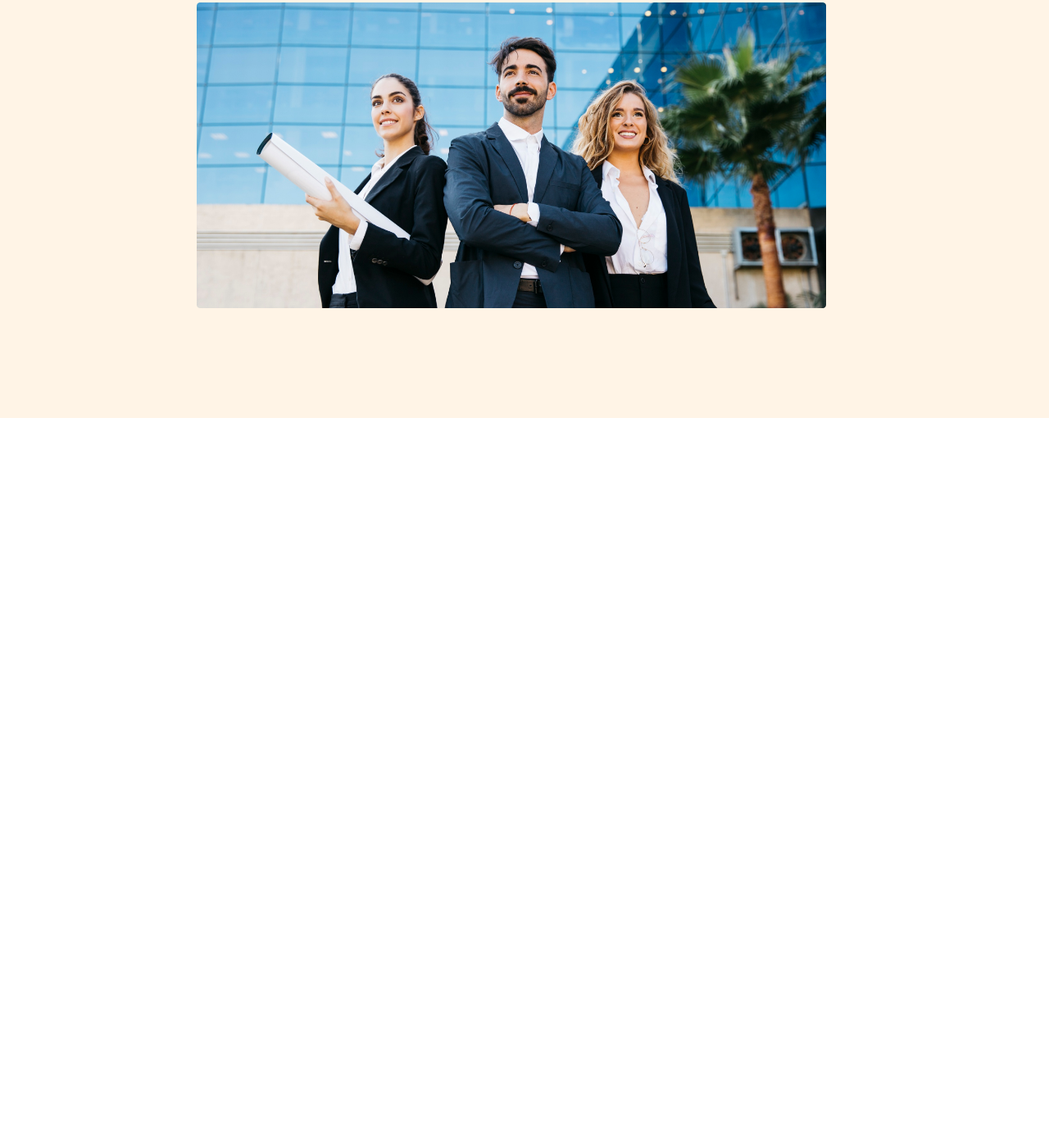
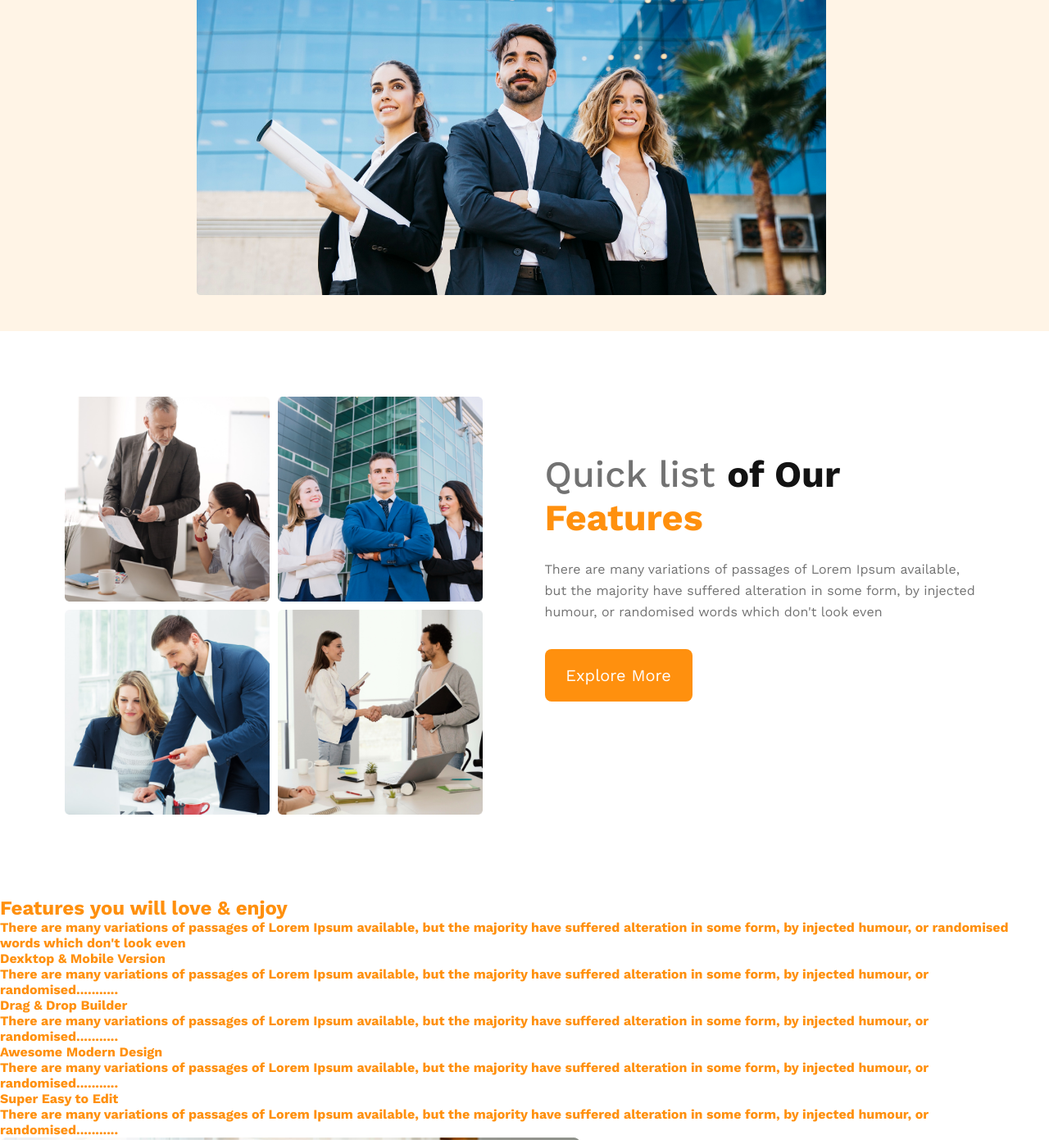
Before and after one commit to Tuhin-Reza/g3-architects-website-responsive-, a plain HTML site: page index.html in a window 1280 px wide. Shown: the part 546-1937 px from the top of the page at 82% size. Before the commit the page ends 1056 px from the top, so only its background shows below. Drawn offline with nearby package versions, Linux system fonts and the light colour scheme.

Commit message:
feture-team done

```diff
--- a/index.html
+++ b/index.html
@@ -37,6 +37,45 @@
         </div>
     </header>
     <main>
+        <section class="feature-team-container">
+            <div class="feature-team-img">
+                <img src="./images/team1.png" alt="">
+                <img src="./images/team2.png" alt="">
+                <img src="./images/team3.png" alt="">
+                <img src="./images/team4.png" alt="">
+            </div>
+            <div class="feature-team-content">
+               <h3>Quick list <span class="of_our">of Our</span> <br><span class="feature">Features</span></h3>
+               <p>There are many variations of passages of Lorem Ipsum available,<br> but the majority have suffered alteration in some form, by injected <br>humour, or randomised words which don't look even</p>
+               <button>Explore More</button>
+            </div>
+        </section>
+
+        <section class="feature">
+            <div class="feature-left">
+                <h1>Features you will love & enjoy</h1>
+                <p>There are many variations of passages of Lorem Ipsum available, but the majority have suffered alteration in some form, by injected humour, or randomised words which don't look even</p>
+                <div class="card">
+                    <h4>Dexktop & Mobile Version</h4>
+                    <p>There are many variations of passages of Lorem Ipsum available, but the majority have suffered alteration in some form, by injected humour, or randomised...........</p>
+                </div>
+                <div class="card">
+                    <h4>Drag & Drop Builder</h4>
+                    <p>There are many variations of passages of Lorem Ipsum available, but the majority have suffered alteration in some form, by injected humour, or randomised...........</p>
+                </div>
+                <div class="card">
+                    <h4>Awesome Modern Design</h4>
+                    <p>There are many variations of passages of Lorem Ipsum available, but the majority have suffered alteration in some form, by injected humour, or randomised...........</p>
+                </div>
+                <div class="card">
+                    <h4>Super Easy to Edit</h4>
+                    <p>There are many variations of passages of Lorem Ipsum available, but the majority have suffered alteration in some form, by injected humour, or randomised...........</p>
+                </div>
+            </div>
+            <div class="feature-right">
+                <img src="./images/architect.png" alt="">
+            </div>
+        </section>
     </main>
     <footer></footer>
 
--- a/styles/responsive.css
+++ b/styles/responsive.css
@@ -1,6 +1,6 @@
 @media screen and (min-width: 320px) and (max-width: 576px) {
     /* ------------------- Header ---------------- */
-    header {
+    header,main {
         padding: 20px;
     }
     nav {
@@ -13,13 +13,38 @@
         width:100%;
     }
     /* ------------------- Main ---------------- */
+
+     /* feature-team-container */
+     .feature-team-container {
+        flex-direction: column-reverse;
+        gap: 10px;
+     }
+     .feature-team-content {
+         padding-left: 2rem;
+     }
+     .feature-team-img>img {
+        width: 20rem;
+        height: 20rem;
+    }
+     .feature-team-img {
+        display: grid;
+        grid-template-columns: repeat(1, 1fr);
+        grid-gap: 5px;
+    }
+    .feature-team-content>h3{
+        width: auto;
+    }
+    .feature-team-content>p{
+        width: auto;
+    }
+
     /* ------------------- Footer ---------------- */
 }
 
 @media screen and (min-width: 576px) and (max-width: 960px) {
     /* ------------------- Header ---------------- */
     header {
-        padding: 20px;
+        padding: 50px;
     }
     nav {
         flex-direction: column;
@@ -29,5 +54,14 @@
         width:100%;
     }
     /* ------------------- Main ---------------- */
+
+    /* feature-team-container */
+    .feature-team-container {
+       flex-direction: column-reverse;
+       gap: 10px;
+    }
+    .feature-team-content {
+        padding-left: 2rem;
+    }
     /* ------------------- Footer ---------------- */
 }
--- a/styles/style.css
+++ b/styles/style.css
@@ -10,7 +10,7 @@
 /* ------------------- Header ---------------- */
 header {
     background-color: rgba(255, 144, 14, 0.10);
-    padding: 50px 240px;
+    padding: 50px 240px 40px 240px;
 }
 
 /* ------------------- nav ---------------- */
@@ -18,7 +18,6 @@ nav {
     display: flex;
     justify-content: space-between;
     align-items: center;
-    margin-bottom: 7.25rem;
 
 }
 
@@ -39,18 +38,15 @@ nav {
 }
 
 /* ------------------- banner ---------------- */
-.banner {
-    margin-bottom: 80px;
-}
-
 .banner-content {
-    max-width: 800px;
+    max-width: 50rem;
     text-align: center;
 }
 
 .banner-content>h1 {
     color: #131313;
     font-size: 3rem;
+    margin-top: 6.25rem;
     margin-bottom: 15px;
 }
 
@@ -61,7 +57,7 @@ nav {
     margin-bottom: 15px;
 }
 
-.banner-content>button {
+button {
     background-color: #FF900E;
     color: #FFFFFF;
     font-size: 1.25rem;
@@ -73,11 +69,65 @@ nav {
     cursor: pointer;
     margin-bottom: 4.375rem;
 }
-.banner-img >img{
+
+.banner-img>img {
     width: 60vw;
 }
 
 /* ------------------- Main ---------------- */
+main {
+    margin-top: 80px;
+}
 
 
+/* feature-team-container */
+.feature-team-container {
+    display: flex;
+    align-items: center;
+    justify-content: center;
+    margin-bottom: 6.25rem;
+}
+
+.feature-team-img>img {
+    width: 15.625rem;
+    height: 15.625rem;
+}
+
+.feature-team-img {
+    display: grid;
+    grid-template-columns: repeat(2, 1fr);
+    grid-gap: 0.625rem;
+}
+
+.feature-team-content {
+    padding-left: 4.75rem;
+}
+
+.feature-team-content>h3 {
+    width: 23.125rem;
+    color: #727272;
+    font-size: 2.8125rem;
+    font-weight: 500;
+}
+
+.of_our {
+    color: #131313;
+    font-weight: 700;
+}
+
+.feature {
+    color: #FF900E;
+    font-weight: 700;
+}
+
+.feature-team-content>p {
+    width: 33.5625rem;
+    color: #727272;
+    font-size: 16px;
+    font-weight: 400px;
+    line-height: 26px;
+    margin-top: 1.5rem;
+    margin-bottom: 2rem;
+}
+
 /* ------------------- Footer ---------------- */
```
